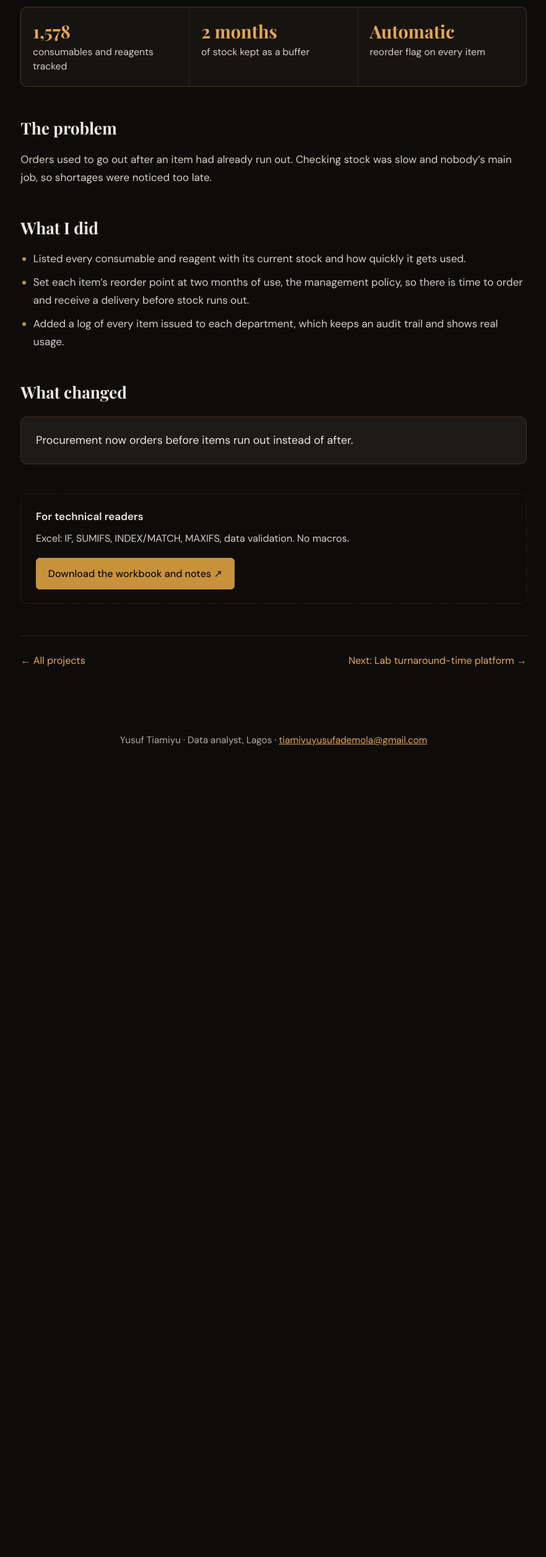
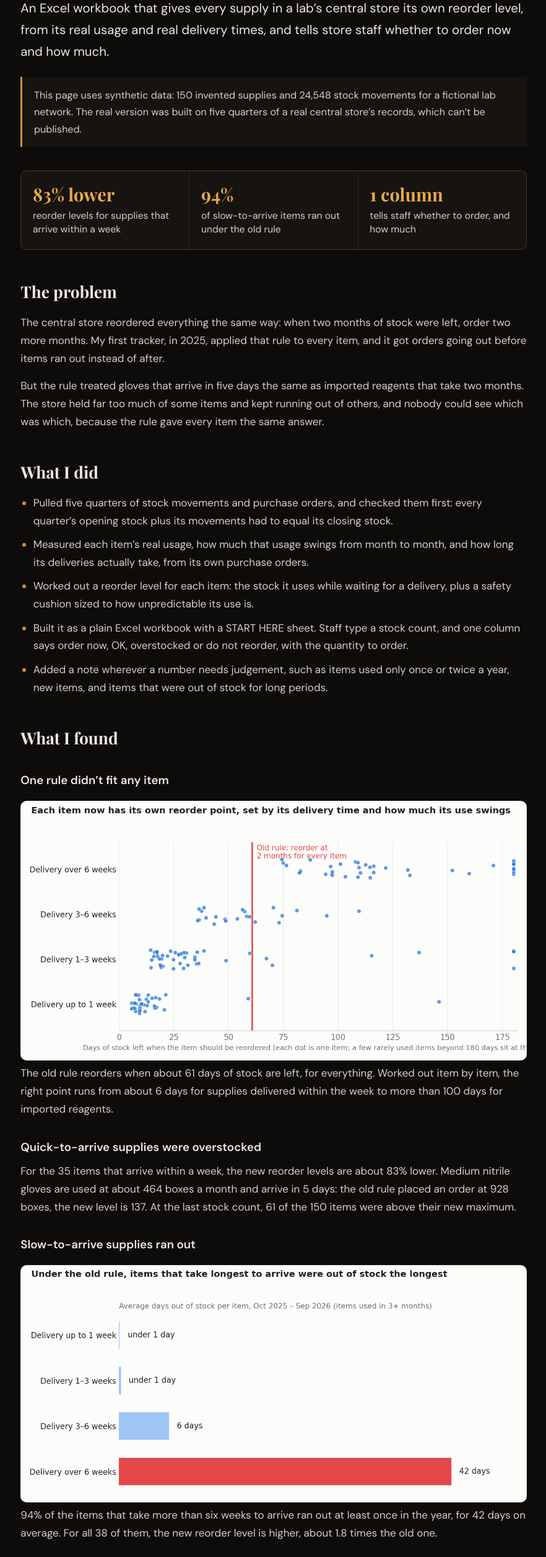
Before and after one commit to Yusuf-Tiamiyu/Yusuf-Tiamiyu.github.io, a plain HTML site: page projects/inventory-reorder-tracker.html in a window 1280 px wide. Shown: the part 288-2800 px from the top of the page at 62% size, without its empty margins (198-1080 px from the left). Before the commit the page ends 1546 px from the top, so only its background shows below. Drawn offline with nearby package versions, Linux system fonts and the light colour scheme; a web font is replaced by a local one.

Commit message:
Replace inventory project with item-by-item reorder levels
New card (4th, after NPS) with a demo screenshot, rewritten case study with
findings and charts, and updated project table.

```diff
--- a/projects/inventory-reorder-tracker.html
+++ b/projects/inventory-reorder-tracker.html
@@ -3,10 +3,10 @@
 <head>
 <meta charset="utf-8">
 <meta name="viewport" content="width=device-width, initial-scale=1">
-<title>Inventory reorder tracker · Yusuf Tiamiyu</title>
-<meta name="description" content="A tracker that warns the lab before supplies run out, not after.">
-<meta property="og:title" content="Inventory reorder tracker · Yusuf Tiamiyu">
-<meta property="og:description" content="A tracker that warns the lab before supplies run out, not after.">
+<title>When to reorder lab supplies, item by item · Yusuf Tiamiyu</title>
+<meta name="description" content="An Excel workbook that gives every supply in a lab’s central store its own reorder level, from its real usage and real delivery times, and tells store staff whether to order now and how much.">
+<meta property="og:title" content="When to reorder lab supplies, item by item · Yusuf Tiamiyu">
+<meta property="og:description" content="An Excel workbook that gives every supply in a lab’s central store its own reorder level, from its real usage and real delivery times, and tells store staff whether to order now and how much.">
 <meta property="og:image" content="https://yusuf-tiamiyu.github.io/og-image.jpg">
 <meta name="twitter:card" content="summary_large_image">
 <link rel="canonical" href="https://yusuf-tiamiyu.github.io/projects/inventory-reorder-tracker.html">
@@ -21,31 +21,46 @@
   <a href="../#projects">← All projects</a>
 </header>
 <main>
-  <div class="eyebrow">At work · Excel</div>
-  <h1>Inventory reorder tracker</h1>
-  <p class="summary">A tracker that warns the lab before supplies run out, not after.</p>
-
-  <div class="stats"><div class="stat"><b>1,578</b><span>consumables and reagents tracked</span></div><div class="stat"><b>2 months</b><span>of stock kept as a buffer</span></div><div class="stat"><b>Automatic</b><span>reorder flag on every item</span></div></div>
+  <div class="eyebrow">At work · Supply chain · Excel</div>
+  <h1>When to reorder lab supplies, item by item</h1>
+  <p class="summary">An Excel workbook that gives every supply in a lab’s central store its own reorder level, from its real usage and real delivery times, and tells store staff whether to order now and how much.</p>
+  <p class="note">This page uses synthetic data: 150 invented supplies and 24,548 stock movements for a fictional lab network. The real version was built on five quarters of a real central store’s records, which can’t be published.</p>
+  <div class="stats"><div class="stat"><b>83% lower</b><span>reorder levels for supplies that arrive within a week</span></div><div class="stat"><b>94%</b><span>of slow-to-arrive items ran out under the old rule</span></div><div class="stat"><b>1 column</b><span>tells staff whether to order, and how much</span></div></div>
 
   <h2>The problem</h2>
-  <p>Orders used to go out after an item had already run out. Checking stock was slow and nobody’s main job, so shortages were noticed too late.</p>
+  <p>The central store reordered everything the same way: when two months of stock were left, order two more months. My first tracker, in 2025, applied that rule to every item, and it got orders going out before items ran out instead of after.</p>
+  <p>But the rule treated gloves that arrive in five days the same as imported reagents that take two months. The store held far too much of some items and kept running out of others, and nobody could see which was which, because the rule gave every item the same answer.</p>
 
   <h2>What I did</h2>
-  <ul><li>Listed every consumable and reagent with its current stock and how quickly it gets used.</li><li>Set each item’s reorder point at two months of use, the management policy, so there is time to order and receive a delivery before stock runs out.</li><li>Added a log of every item issued to each department, which keeps an audit trail and shows real usage.</li></ul>
+  <ul><li>Pulled five quarters of stock movements and purchase orders, and checked them first: every quarter’s opening stock plus its movements had to equal its closing stock.</li><li>Measured each item’s real usage, how much that usage swings from month to month, and how long its deliveries actually take, from its own purchase orders.</li><li>Worked out a reorder level for each item: the stock it uses while waiting for a delivery, plus a safety cushion sized to how unpredictable its use is.</li><li>Built it as a plain Excel workbook with a START HERE sheet. Staff type a stock count, and one column says order now, OK, overstocked or do not reorder, with the quantity to order.</li><li>Added a note wherever a number needs judgement, such as items used only once or twice a year, new items, and items that were out of stock for long periods.</li></ul>
 
+    <h2>What I found</h2>
 
-  <h2>What changed</h2>
-  <p class="outcome">Procurement now orders before items run out instead of after.</p>
+    <h3>One rule didn’t fit any item</h3>
+    <figure><img src="../img/reorder-days-of-cover.png" alt="Each item’s reorder point in days of stock, grouped by delivery time, against the old rule’s fixed two months" loading="lazy"></figure>
+    <p>The old rule reorders when about 61 days of stock are left, for everything. Worked out item by item, the right point runs from about 6 days for supplies delivered within the week to more than 100 days for imported reagents.</p>
+    <h3>Quick-to-arrive supplies were overstocked</h3>
+
+    <p>For the 35 items that arrive within a week, the new reorder levels are about 83% lower. Medium nitrile gloves are used at about 464 boxes a month and arrive in 5 days: the old rule placed an order at 928 boxes, the new level is 137. At the last stock count, 61 of the 150 items were above their new maximum.</p>
+    <h3>Slow-to-arrive supplies ran out</h3>
+    <figure><img src="../img/stockouts-by-delivery-time.png" alt="Average days out of stock by delivery time: under a day for quick deliveries, 42 days for deliveries over six weeks" loading="lazy"></figure>
+    <p>94% of the items that take more than six weeks to arrive ran out at least once in the year, for 42 days on average. For all 38 of them, the new reorder level is higher, about 1.8 times the old one.</p>
+    <h3>The data was checked before it was trusted</h3>
+
+    <p>Seven items didn’t link up between September and October 2025, because one report was run before the day’s last movements were posted. That is 0.5% of the quarter’s issues. The workbook lists the seven items and explains why the reorder levels aren’t affected.</p>
+
+  <h2>What it means</h2>
+  <p class="outcome">The store keeps the same simple habit, count the stock and read one column, but each item now has a level that fits it: less stock sitting on the shelves for fast supplies, and earlier orders for the imported reagents that kept running out. The next improvement is to allow for suppliers who are sometimes late, not just usage that swings.</p>
 
   <section class="tech">
     <h2>For technical readers</h2>
-    <p>Excel: IF, SUMIFS, INDEX/MATCH, MAXIFS, data validation. No macros.</p>
-    <div class="links"><a class="btn primary" href="https://github.com/Yusuf-Tiamiyu/excel-inventory-reorder-tracker" target="_blank" rel="noopener">Download the workbook and notes ↗</a></div>
+    <p>Excel: INDEX/MATCH, SUMIFS, STDEV, NORMSINV and MEDIAN(IF) array formulas, conditional formatting, data validation. Python (pandas, SciPy) for the synthetic data and an independent check of every figure.</p>
+    <div class="links"><a class="btn primary" href="https://yusuf-tiamiyu.github.io/excel-inventory-reorder-tracker/" target="_blank" rel="noopener">Try it in the browser ↗</a><a class="btn" href="https://github.com/Yusuf-Tiamiyu/excel-inventory-reorder-tracker/raw/main/Lab_Stores_Reorder_Levels_2027.xlsx" target="_blank" rel="noopener">Download the workbook ↗</a><a class="btn" href="https://github.com/Yusuf-Tiamiyu/excel-inventory-reorder-tracker" target="_blank" rel="noopener">Technical write-up ↗</a></div>
   </section>
 
   <nav class="next" aria-label="More projects">
     <a href="../#projects">← All projects</a>
-    <a href="tat-platform.html">Next: Lab turnaround-time platform →</a>
+    <a href="covid-data-quality.html">Next: How far can daily COVID numbers be trusted? →</a>
   </nav>
 </main>
 <footer>Yusuf Tiamiyu · Data analyst, Lagos · <a href="mailto:tiamiyuyusufademola@gmail.com">tiamiyuyusufademola@gmail.com</a></footer>
```
Also changed, not shown: index.html (+20 -17 lines), projects/customer-experience-nps.html (+1 -1 lines), projects/lab-operations-dashboard.html (+1 -1 lines), img/reorder-dashboard.png (added), img/reorder-days-of-cover.png (added), img/stockouts-by-delivery-time.png (added), 1 other file.
